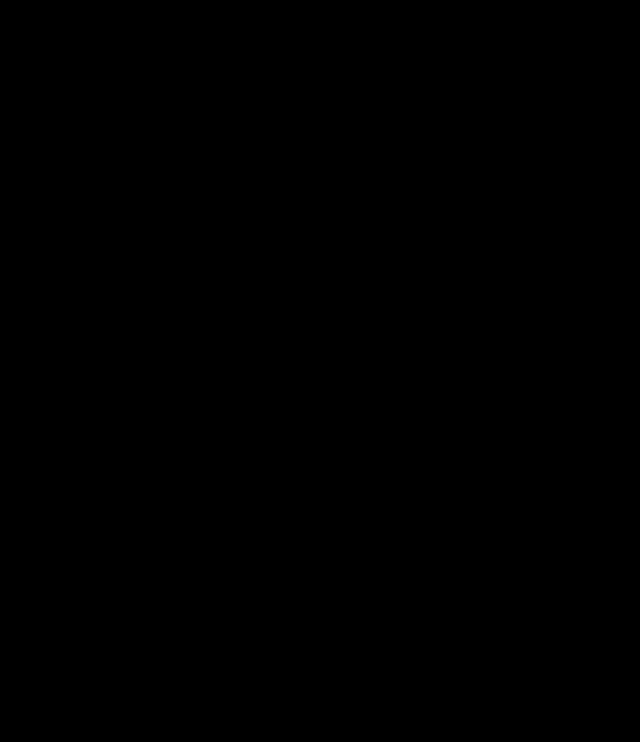
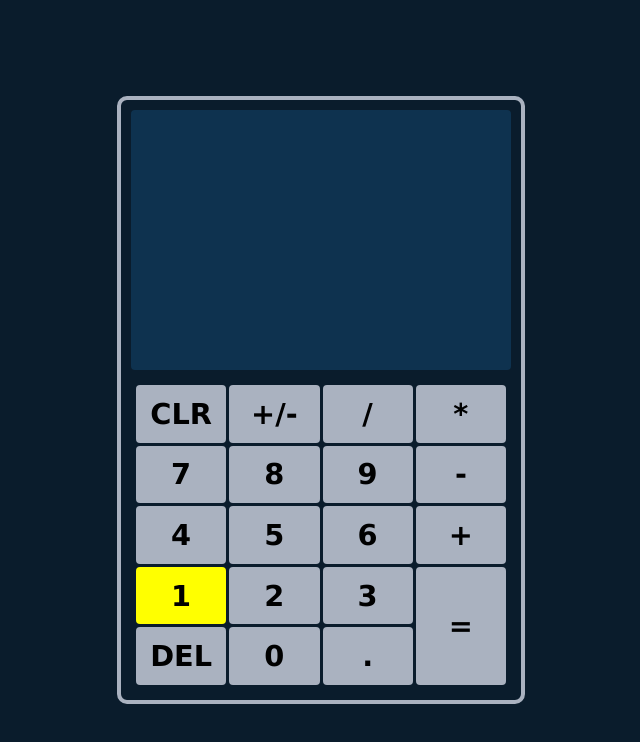
Before and after one commit to blooblitz/calculator, a plain HTML site: page index.html in a window 1280 px wide. Shown: the whole page, without its empty margins (319-959 px from the left). Drawn offline with Linux system fonts and the light colour scheme.

Commit message:
Design and style calculator page. Place HTML elements and work on CSS

```diff
--- a/index.html
+++ b/index.html
@@ -8,6 +8,37 @@
     <link rel="stylesheet" href="style.css">
   </head>
   <body>
+    <div class="main">
+      <div class="calculator-container">
+        <div class="display-container">
+        </div>
+        <div class="grid-number-pad">
+          <div data-key="CLR" class="key"> <p>CLR</p> </div>
+          <div data-key="+-" class="key"> <p>+/-</p> </div>
+          <div data-key="/" class="key"> <p>/</p> </div>
+          <div data-key="*" class="key"> <p>*</p> </div>
+
+          <div data-key="7" class="key"> <p>7</p> </div>
+          <div data-key="8" class="key"> <p>8</p> </div>
+          <div data-key="9" class="key"> <p>9</p> </div>
+          <div data-key="-" class="key"> <p>-</p> </div>
+
+          <div data-key="4" class="key"> <p>4</p> </div>
+          <div data-key="5" class="key"> <p>5</p> </div>
+          <div data-key="6" class="key"> <p>6</p> </div>
+          <div data-key="+" class="key"> <p>+</p> </div>
+
+          <div data-key="1" class="key"> <p>1</p> </div>
+          <div data-key="2" class="key"> <p>2</p> </div>
+          <div data-key="3" class="key"> <p>3</p> </div>
+          <div data-key="=" class="key"> <p>=</p> </div>
+
+          <div data-key="DEL" class="key"> <p>DEL</p> </div>
+          <div data-key="0" class="key"> <p>0</p> </div>
+          <div data-key="." class="key"> <p>.</p> </div>
+        </div>
+      </div>
+    </div>
 	<script src="script.js"></script>
   </body>
 </html>
--- a/style.css
+++ b/style.css
@@ -1,3 +1,96 @@
-body {
-    background-color: black;;
+:root {
+    --row-height: 60px;
 }
+html, body {
+    margin: 0;
+}
+.main {
+    background: rgb(10, 28, 44);
+    display: flex;
+    justify-content: center;
+    align-items: center;
+    height: 100vh;
+}
+.calculator-container {
+    display: flex;
+    flex-direction: column;
+    background-color: rgb(10, 28, 44);
+    border: solid 4px rgb(170, 178, 192);
+    height: 600px;
+    width: 400px;
+    max-height: 100%;
+    max-width: 100%;
+    border-radius: 10px;
+}
+.display-container {
+    display: flex;
+    margin: 10px;
+    background-color: rgb(14, 50, 79);
+    flex: 1;
+    border-radius: 4px;
+}
+.grid-number-pad {
+    height: 60%;
+    margin: 10px;
+    flex: 1;
+    margin-top: auto;
+    /*background-color: rgb(1, 23, 46);*/
+    display: grid;
+    gap: 3px;
+    padding: 5px;
+    /*grid-template: var(--row-height) var(--row-height) var(--row-height) var(--row-height)
+                / auto auto auto auto;*/
+
+    /* This will keep the columns the exact same width */
+    grid-template-columns: repeat(4, minmax(0, 1fr));
+    grid-template-areas:
+        ". . . ."
+        ". . . ."
+        ". . . ."
+        ". . . equal"
+        ". . . equal";
+}
+.key {
+    background-color: rgb(170, 178, 192);
+    display: flex;
+    align-items: center;
+    justify-content: center;
+    border-radius: 4px;
+    font-family:Verdana, Geneva, Tahoma, sans-serif;
+    font-size: 1.8em;
+    font-weight: bolder;
+    line-height: 0;
+}
+.key[data-key="1"] {
+    background-color: yellow;
+}
+.key[data-key="="] {
+    grid-area: equal;
+}
+@media only screen and (max-height: 600px), (max-width: 400px)  {
+    .main {
+        background: rgb(10, 28, 44);
+    }
+    .calculator-container {
+        min-height: 100%;
+        overflow: auto;
+        margin: 0;
+        padding: 0;
+        border-radius: 0;
+        border: none;
+    }
+    .display-container {
+        margin: 0;
+        border-radius: 0;
+    }
+    .grid-number-pad {
+        height: 50%;
+        margin: 0;
+    }
+    .key{
+        line-height: 0;
+        overflow: hidden;
+        font-size: 6vmin;
+        border-radius: 1vh;
+    }
+  }
```
